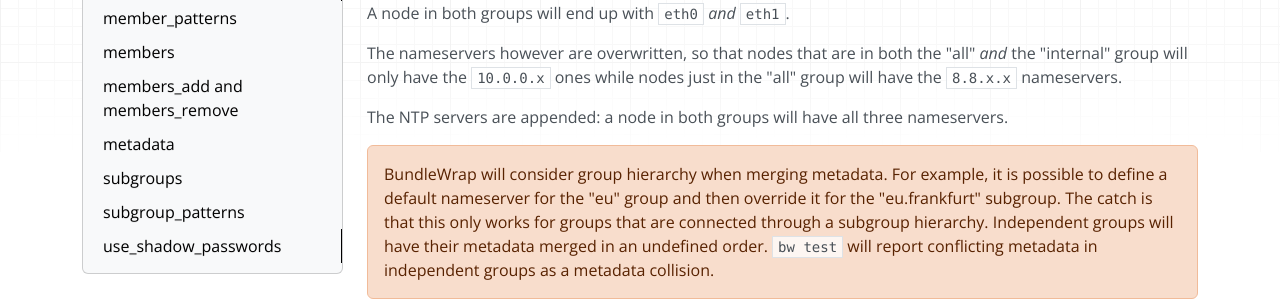
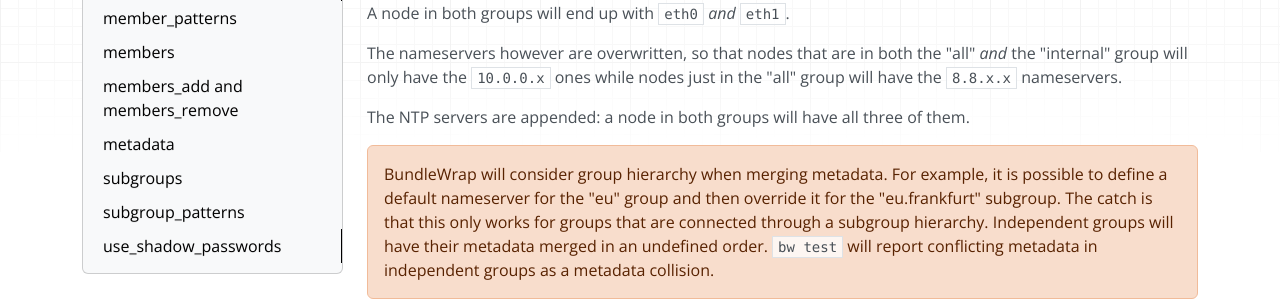
Before and after one commit to bundlewrap/bundlewrap, an MkDocs documentation site: the page built from docs/content/repo/groups.py.md, in a window 1280 px wide and 900 px high, scrolled down 2287 px. Shown: the part 154-455 px from the top of the window. Built offline with MkDocs 1.6.1, drawn with Linux system fonts in a browser that asks for light colours; nearby versions of some CDN libraries; old or Windows-style settings are respelled for this version of MkDocs.

```diff
--- a/docs/content/repo/groups.py.md
+++ b/docs/content/repo/groups.py.md
@@ -99,7 +99,7 @@
 
 The nameservers however are overwritten, so that nodes that are in both the "all" *and* the "internal" group will only have the `10.0.0.x` ones while nodes just in the "all" group will have the `8.8.x.x` nameservers.
 
-The NTP servers are appended: a node in both groups will have all three nameservers.
+The NTP servers are appended: a node in both groups will have all three of them.
 
 <div class="alert alert-warning">BundleWrap will consider group hierarchy when merging metadata. For example, it is possible to define a default nameserver for the "eu" group and then override it for the "eu.frankfurt" subgroup. The catch is that this only works for groups that are connected through a subgroup hierarchy. Independent groups will have their metadata merged in an undefined order. <code>bw test</code> will report conflicting metadata in independent groups as a metadata collision.</div>
 
```
